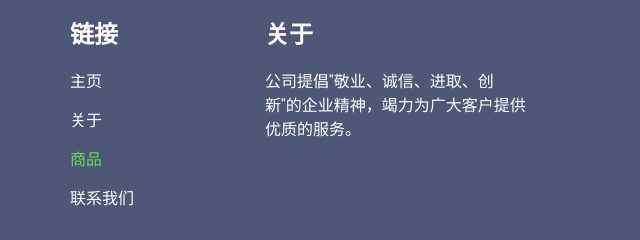
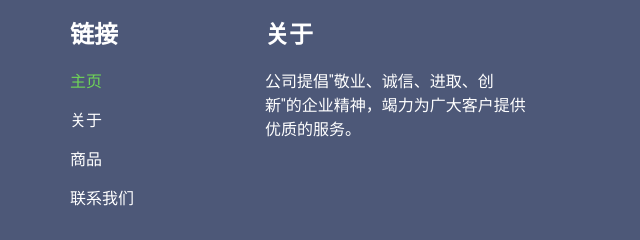
Before and after one commit to WhiteSoulss/module, a plain HTML site: page index.html in a window 1280 px wide. Shown: the part 3569-3809 px from the top of the page, 0-640 px from the left. Drawn offline with Linux system fonts and the light colour scheme; a script that the page names is missing.

Commit message:
Add files via upload

```diff
--- a/index.html
+++ b/index.html
@@ -643,13 +643,13 @@
               链接
             </h4>
             <div class="info_links">
-              <a class="" href="index.html">
+              <a class="active" href="index.html">
                 主页
               </a>
               <a class="" href="about.html">
                 关于
               </a>
-              <a class="active" href="service.html">
+              <a class="" href="service.html">
                 商品
               </a>
               <!--              <a class="" href="news.html">-->
```
Also changed, not shown: about.html (+2 -2 lines), contact.html (+1 -1 lines).
